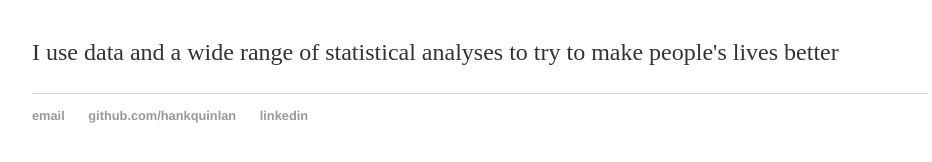
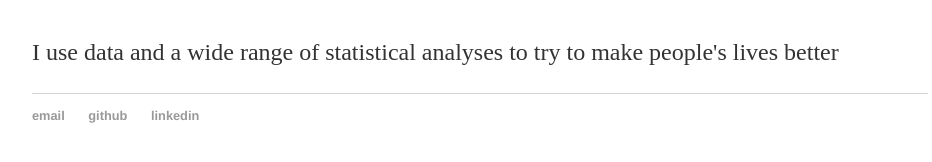
Before and after one commit to chrisjohnholiday/chrisjohnholiday.github.io, a Jekyll site: the page built from index.html, in a window 1280 px wide. Shown: the part 221-383 px from the top of the page, without its empty margins (160-1092 px from the left). Built offline with Jekyll 4.4.1, drawn with Linux system fonts in a browser that asks for light colours.

Commit message:
Update default.html

```diff
--- a/_layouts/default.html
+++ b/_layouts/default.html
@@ -21,7 +21,7 @@
 		<footer>
     		<ul>
         		<li><a href="mailto:christopher.holiday@mail.utoronto.ca">email</a></li>
-        		<li><a href="https://github.com/chrisjohnholiday">github.com/hankquinlan</a></li>
+        		<li><a href="https://github.com/chrisjohnholiday">github</a></li>
 			<li><a href="https://www.linkedin.com/in/christopher-holiday-558185177/">linkedin</a></li>
 			</ul>
 		</footer>
```
